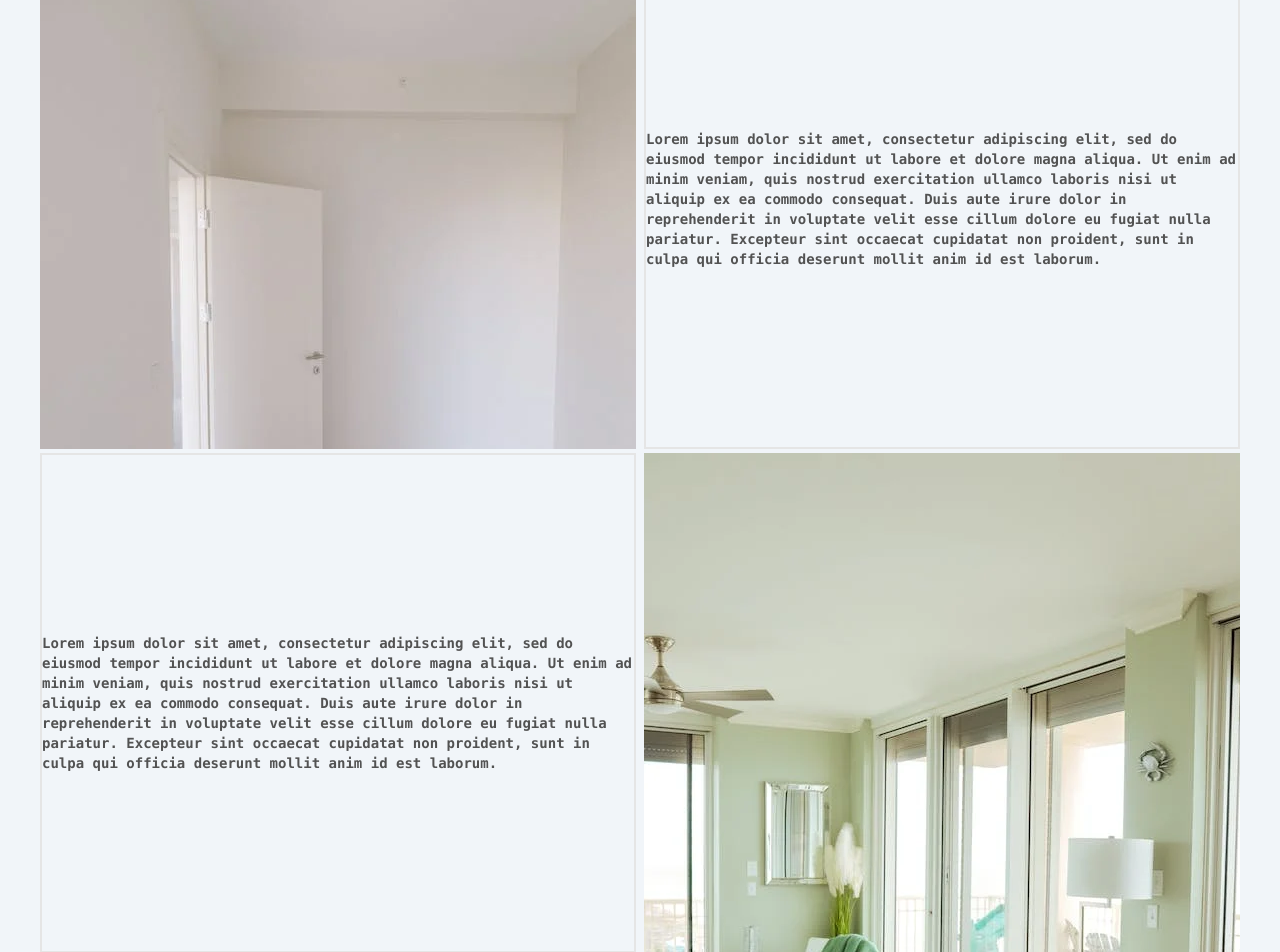
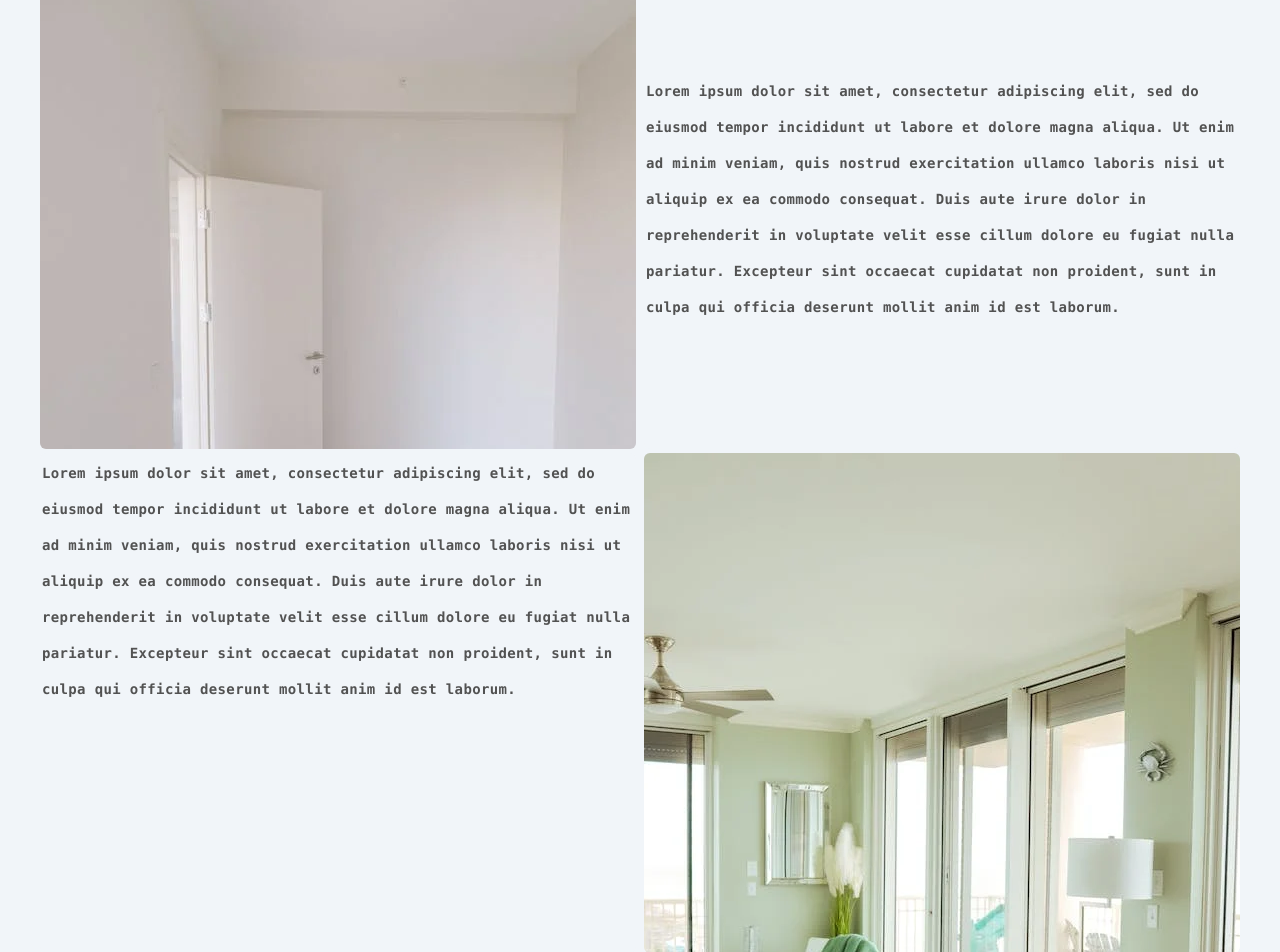
Before and after one commit to Royweru/blocks-real-estate-next-14, a Next.js app: page / in a window 1280 px wide. Shown: the part 1100-2052 px from the top of the page. Built offline with nearby package versions, Linux system fonts and the light colour scheme.

Commit message:
modified:   components/blogs-section.tsx 	modified:   components/show-case.tsx

```diff
--- a/components/show-case.tsx
+++ b/components/show-case.tsx
@@ -30,9 +30,10 @@ const ShowCase = () => {
         <Heading title=" Some amaizing properties" />
         <div className=" w-full flex justify-center items-center">
           <div className=" w-full grid grid-cols-2 md:grid-cols-4 gap-x-2 gap-y-1 mx-auto">
-            <div className="  bg-[url('/images/bg2.webp')] col-span-2 h-[500px]" />
-            <div className=" h-[500px] col-span-2  border-[2px]  border-neutral-200 bg-slate-100 hover:outline-black hover:cursor-pointer outline-2 flex group  justify-center items-center">
-              <p className=" font-mono font-semibold text-sm text-neutral-600 ">
+            <div className="  bg-[url('/images/bg2.webp')] col-span-2 h-[500px] rounded-md" />
+            <div className=" h-[500px] col-span-2  border-[2px]  border-transparent bg-slate-100 hover:outline-black
+            hover:cursor-pointer outline-2 flex group  justify-center items-center rounded-md">
+              <p className=" font-mono font-semibold text-sm text-neutral-600 leading-9 tracking-wide">
                 Lorem ipsum dolor sit amet, consectetur adipiscing elit, sed do
                 eiusmod tempor incididunt ut labore et dolore magna aliqua. Ut
                 enim ad minim veniam, quis nostrud exercitation ullamco laboris
@@ -42,8 +43,10 @@ const ShowCase = () => {
                 sunt in culpa qui officia deserunt mollit anim id est laborum.
               </p>
             </div>
-            <div className=" h-[500px] col-span-2   border-[2px]  border-neutral-200 bg-slate-100 hover:outline-emerald-100 hover:cursor-pointer flex  justify-center items-center">
-              <p className=" font-mono font-semibold text-sm text-neutral-600 ">
+            <div className=" h-[500px] col-span-2   border-[2px]  border-transparent
+            bg-slate-100 hover:outline-emerald-100
+            hover:cursor-pointer flex  justify-center rounded-md">
+              <p className=" font-mono font-semibold text-sm text-neutral-600 leading-9 tracking-wide">
                 Lorem ipsum dolor sit amet, consectetur adipiscing elit, sed do
                 eiusmod tempor incididunt ut labore et dolore magna aliqua. Ut
                 enim ad minim veniam, quis nostrud exercitation ullamco laboris
@@ -53,7 +56,7 @@ const ShowCase = () => {
                 sunt in culpa qui officia deserunt mollit anim id est laborum.
               </p>
             </div>
-            <div className="  bg-[url('/images/bg3.webp')] col-span-2 h-[500px]" />
+            <div className="  bg-[url('/images/bg3.webp')] col-span-2 h-[500px] rounded-md" />
           </div>
         </div>
       </div>
```
Also changed, not shown: components/blogs-section.tsx (line endings or trailing spaces).
